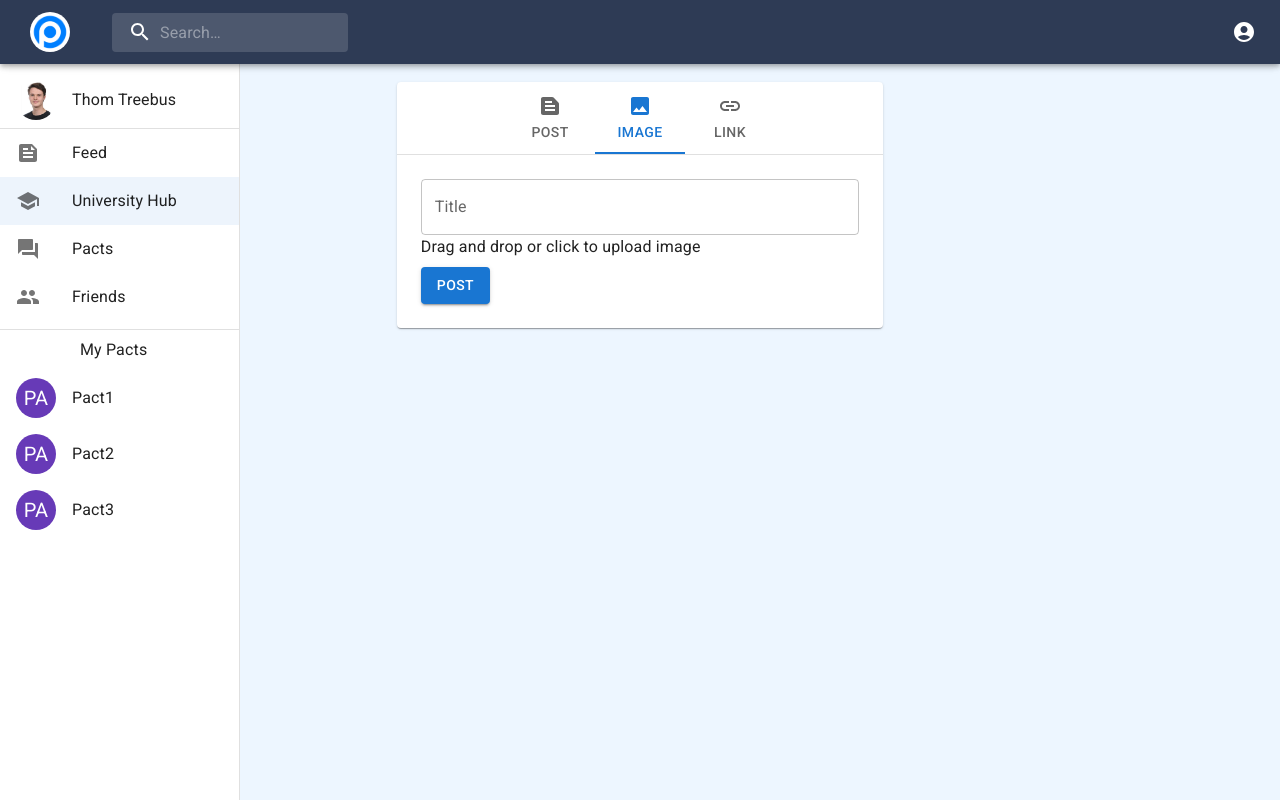
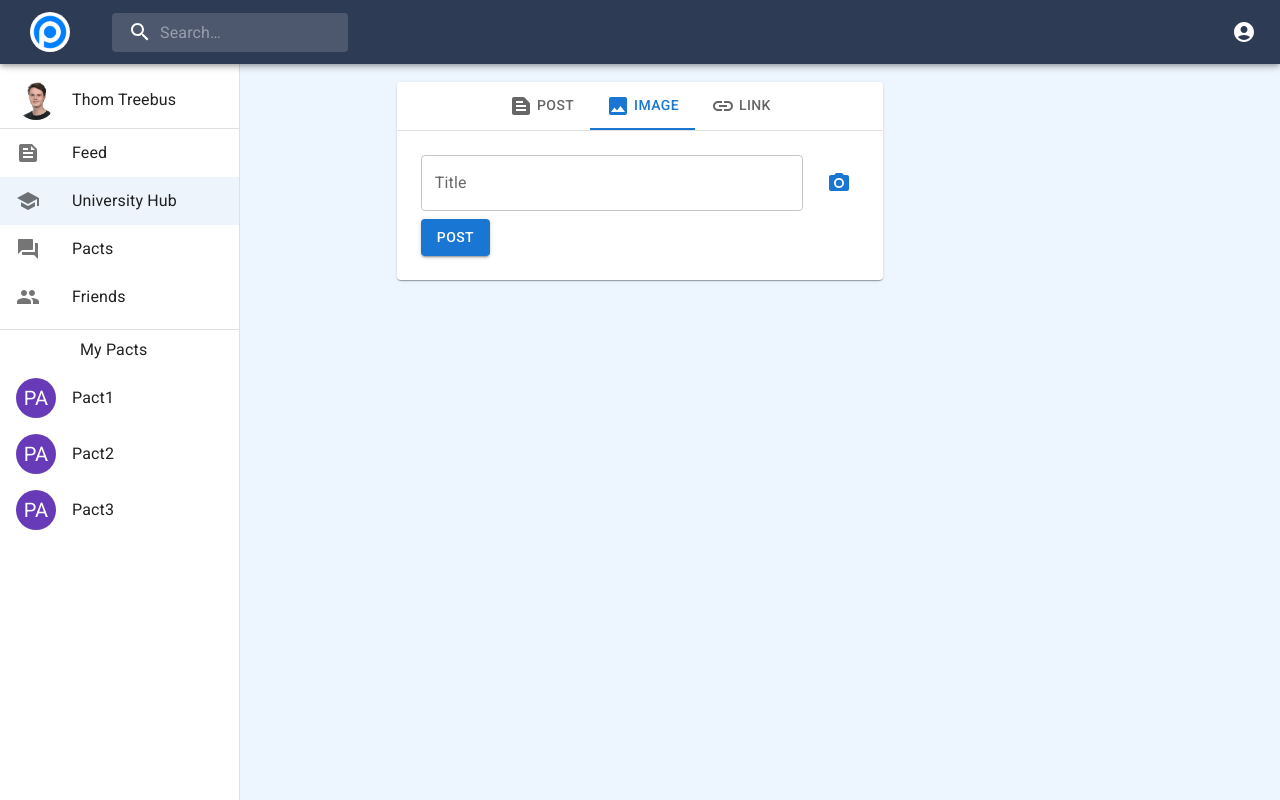
Before and after one commit to thomtreebus/Pacto, a React (Create React App) app in the folder client/: page /feed in a window 1280 px wide. Both pictures are taken after a click on the tab "IMAGE". Built offline with nearby package versions, Linux system fonts and the light colour scheme.

Commit message:
Create create image post card

```diff
--- a/client/src/components/CreatePostCard.jsx
+++ b/client/src/components/CreatePostCard.jsx
@@ -8,8 +8,9 @@ import Card from '@mui/material/Card';
 import TextField from '@mui/material/TextField';
 import { styled } from '@mui/material/styles';
 import Button from '@mui/material/Button';
-import { useDropzone } from 'react-dropzone';
-import Dropzone from 'react-dropzone'
+import IconButton from '@mui/material/IconButton';
+import Stack from '@mui/material/Stack';
+import CameraIcon from '@mui/icons-material/PhotoCamera';
 import PhotoIcon from '@mui/icons-material/Photo';
 import TextIcon from '@mui/icons-material/TextSnippet';
 import LinkIcon from '@mui/icons-material/Link';
@@ -64,9 +65,12 @@ export default function CreatePostCard() {
     <Card sx={{ width: '40%', padding: '100', marginTop: '18px'}}>
       <Box sx={{ borderBottom: 1, borderColor: 'divider' }}>
         <Tabs value={value} onChange={handleChange} aria-label="basic tabs example" centered>
-          <Tab icon={<TextIcon />} label="Post" {...a11yProps(0)} />
-          <Tab icon={<PhotoIcon />} label="Image" {...a11yProps(1)} />
-          <Tab icon={<LinkIcon />} label="Link"{...a11yProps(2)} />
+          {/* <Tab icon={<TextIcon />} label="Post" {...a11yProps(0)} /> */}
+          {/* <Tab icon={<PhotoIcon />} label="Image" {...a11yProps(1)} />
+          <Tab icon={<LinkIcon />} label="Link"{...a11yProps(2)} /> */}
+          <Tab label={<div><TextIcon style={{ verticalAlign: 'middle' }} /> Post </div>} {...a11yProps(0)} />
+          <Tab label={<div><PhotoIcon style={{ verticalAlign: 'middle' }} /> Image </div>} {...a11yProps(0)} />
+          <Tab label= {<div><LinkIcon style = { {verticalAlign : 'middle'} } /> Link </div>} {...a11yProps(0)} />
         </Tabs>
       </Box>
       <TabPanel value={value} index={0}>
@@ -82,25 +86,21 @@ export default function CreatePostCard() {
         <Button variant="contained" sx={{marginTop: '8px'}}>Post</Button>
       </TabPanel>
       <TabPanel value={value} index={1}>
-        <TextField fullWidth label="Title" />
-        {/* <label htmlFor="contained-button-file">
-          <Input accept="image/*" id="contained-button-file" multiple type="file" />
-          <Button fullWidth variant="contained" component="span" sx={{marginTop: '8px'}}>Upload Photo</Button>
-        </label> */}
-        <Dropzone onDrop={acceptedFiles => console.log(acceptedFiles)}>
-        {({getRootProps, getInputProps}) => (
-          <section>
-            <div {...getRootProps()}>
-              <input {...getInputProps()} />
-              <p>Drag and drop or click to upload image</p>
-            </div>
-          </section>
-        )}
-      </Dropzone>
+        <Stack direction="row" alignItems="center" spacing={2}>
+          <TextField fullWidth label="Title" />
+          <label htmlFor="icon-button-file">
+            <Input accept="image/*" id="icon-button-file" type="file" />
+            <IconButton color="primary" aria-label="upload picture" component="span">
+              <CameraIcon />
+            </IconButton>
+          </label>
+        </Stack>
+
         <Button variant="contained" sx={{marginTop: '8px'}}>Post</Button>
       </TabPanel>
       <TabPanel value={value} index={2}>
         <TextField fullWidth label="Title" />
+        <TextField fullWidth label="URL" sx={{marginTop: '8px'}}/>
         <Button variant="contained" sx={{marginTop: '8px'}}>Post</Button>
       </TabPanel>
     </Card>
```
